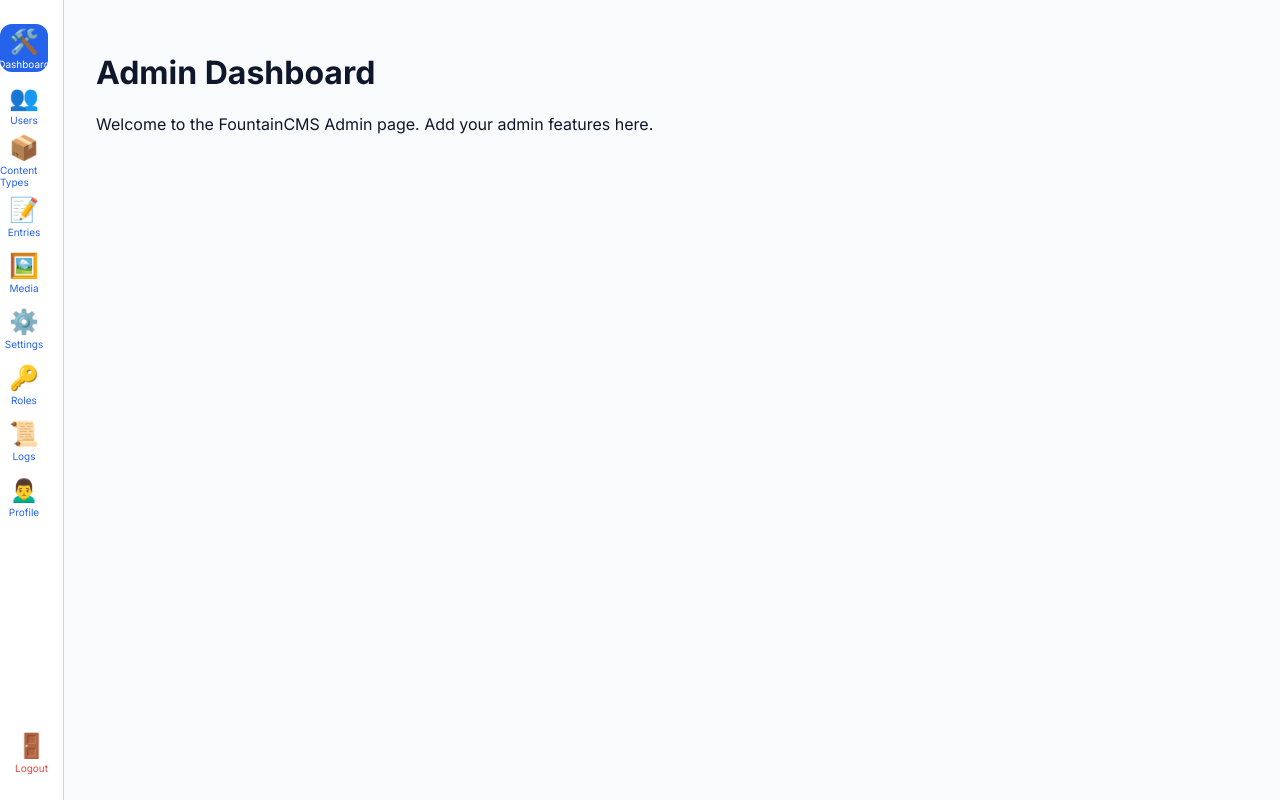
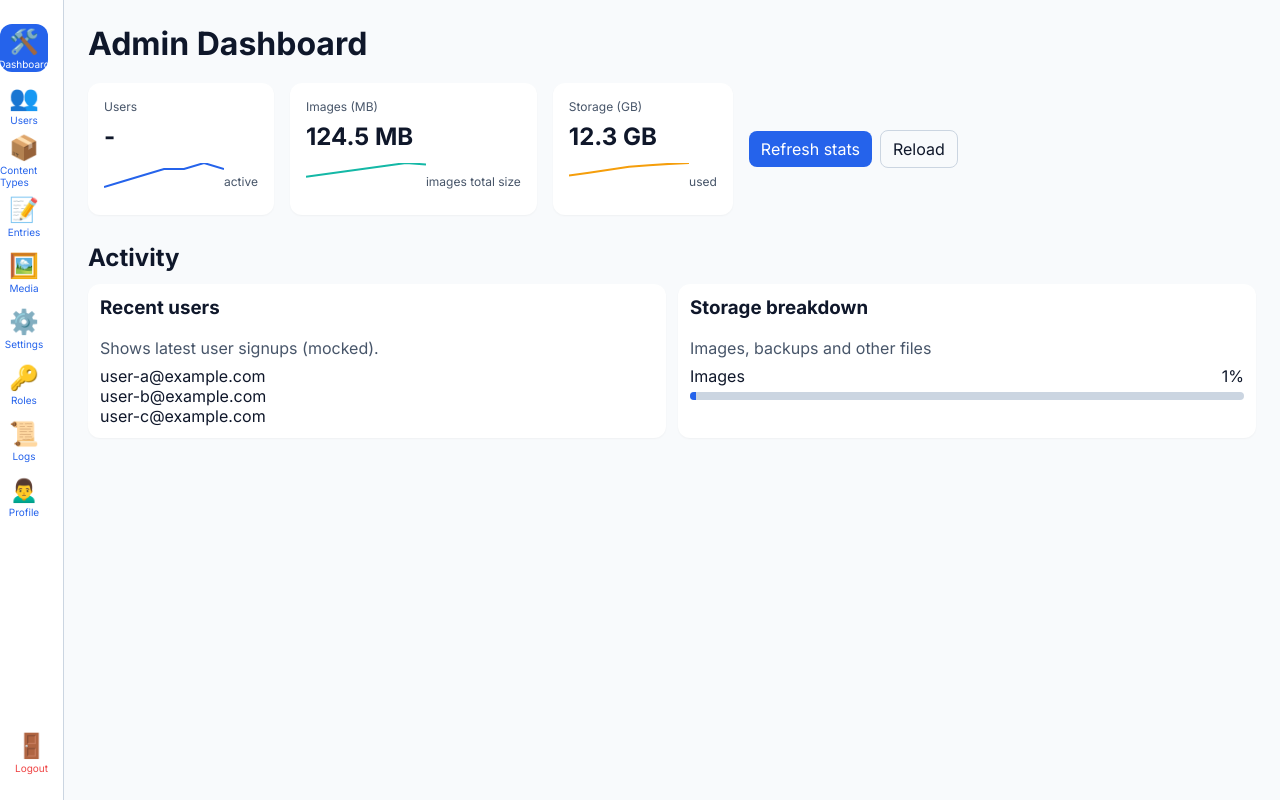
Before and after one commit to building-for-fun/fountainCms, a React (Vite) app in the folder frontend/: page /admin in a window 1280 px wide. Built offline with nearby package versions, Linux system fonts and the light colour scheme; no server answers.

Commit message:
feat(ui): add dummy admin preview

```diff
--- a/frontend/src/pages/AdminPage.tsx
+++ b/frontend/src/pages/AdminPage.tsx
@@ -1,12 +1,152 @@
-import React from 'react';
+import React, { useEffect, useMemo, useState } from 'react';
 import AdminLayout from '../components/Layouts/AdminLayout';
 
+const apiBaseUrl = import.meta.env.VITE_API_BASE_URL || '';
+
+function StatCard({ title, value, children }: { title: string; value: string; children?: React.ReactNode }) {
+  return (
+    <div
+      style={{
+        background: 'var(--color-surface)',
+        color: 'var(--color-text)',
+        padding: 16,
+        borderRadius: 12,
+        boxShadow: 'var(--shadow-sm)',
+        minWidth: 180,
+      }}
+    >
+      <div style={{ fontSize: 12, color: 'var(--color-text-muted)' }}>{title}</div>
+      <div style={{ fontSize: 24, fontWeight: 700, marginTop: 8 }}>{value}</div>
+      <div style={{ marginTop: 12 }}>{children}</div>
+    </div>
+  );
+}
+
+function Sparkline({ data, color = 'var(--color-primary)' }: { data: number[]; color?: string }) {
+  const w = 120;
+  const h = 36;
+  const max = Math.max(...data, 1);
+  const points = data
+    .map((v, i) => `${(i / (data.length - 1 || 1)) * w},${h - (v / max) * h}`)
+    .join(' ');
+  return (
+    <svg width={w} height={h} viewBox={`0 0 ${w} ${h}`} aria-hidden>
+      <polyline fill="none" stroke={color} strokeWidth={2} points={points} />
+    </svg>
+  );
+}
+
 export default function AdminPage() {
+  const [usersCount, setUsersCount] = useState<number | null>(null);
+  const [loadingUsers, setLoadingUsers] = useState(false);
+  const [error, setError] = useState<string | null>(null);
+
+  // mock storage metrics — in a real app these would come from the backend
+  const [imagesSizeMB, setImagesSizeMB] = useState(124.5);
+  const [storageUsedGB, setStorageUsedGB] = useState(12.3);
+  const [lastUpdated, setLastUpdated] = useState<Date | null>(null);
+
+  useEffect(() => {
+    setLoadingUsers(true);
+    fetch(`${apiBaseUrl}/api/user`)
+      .then((res) => res.json())
+      .then((data) => {
+        // backend returns { data: user } (single user) or { data: null }
+        if (!data) return setUsersCount(0);
+        if (Array.isArray(data)) return setUsersCount(data.length);
+        if (data.data == null) return setUsersCount(0);
+        // data.data could be an array or single user
+        if (Array.isArray(data.data)) setUsersCount(data.data.length);
+        else setUsersCount(1);
+      })
+      .catch(() => setError('Failed to fetch users'))
+      .finally(() => setLoadingUsers(false));
+  }, []);
+
+  const sparkDataUsers = useMemo(() => [2, 3, 4, 5, usersCount ?? 5, (usersCount ?? 5) + 1, usersCount ?? 5], [usersCount]);
+  const sparkDataImages = [80, 90, 100, 110, 120, 130, imagesSizeMB];
+  const sparkDataStorage = [8, 9, 10, 11, 11.5, 12, storageUsedGB];
+
+  const handleRefreshStorage = () => {
+    // simulate fetching storage stats; in a real integration you'd call an API
+    setImagesSizeMB((s) => Math.round((s + Math.random() * 10 - 3) * 10) / 10);
+    setStorageUsedGB((s) => Math.round((s + Math.random() * 1 - 0.3) * 10) / 10);
+    setLastUpdated(new Date());
+  };
+
   return (
     <AdminLayout>
-      <div style={{ padding: '2rem' }}>
-        <h1>Admin Dashboard</h1>
-        <p>Welcome to the FountainCMS Admin page. Add your admin features here.</p>
+      <div style={{ padding: 24 }}>
+        <div style={{ display: 'flex', justifyContent: 'space-between', alignItems: 'center' }}>
+          <h1 style={{ margin: 0 }}>Admin Dashboard</h1>
+          <div style={{ color: 'var(--color-text-muted)' }}>{lastUpdated ? `Last updated ${lastUpdated.toLocaleTimeString()}` : ''}</div>
+        </div>
+
+        <div style={{ display: 'flex', gap: 16, marginTop: 20, flexWrap: 'wrap' }}>
+          <StatCard title="Users" value={loadingUsers ? 'Loading…' : usersCount?.toString() ?? '-'}>
+            <div style={{ display: 'flex', alignItems: 'center', justifyContent: 'space-between' }}>
+              <Sparkline data={sparkDataUsers} />
+              <div style={{ fontSize: 12, color: 'var(--color-text-muted)' }}>active</div>
+            </div>
+          </StatCard>
+
+          <StatCard title="Images (MB)" value={`${imagesSizeMB} MB`}>
+            <div style={{ display: 'flex', alignItems: 'center', justifyContent: 'space-between' }}>
+              <Sparkline data={sparkDataImages} color="var(--color-accent)" />
+              <div style={{ fontSize: 12, color: 'var(--color-text-muted)' }}>images total size</div>
+            </div>
+          </StatCard>
+
+          <StatCard title="Storage (GB)" value={`${storageUsedGB} GB`}>
+            <div style={{ display: 'flex', alignItems: 'center', justifyContent: 'space-between' }}>
+              <Sparkline data={sparkDataStorage} color="var(--color-warning)" />
+              <div style={{ fontSize: 12, color: 'var(--color-text-muted)' }}>used</div>
+            </div>
+          </StatCard>
+
+          <div style={{ display: 'flex', alignItems: 'center', gap: 8 }}>
+            <button
+              onClick={handleRefreshStorage}
+              style={{ padding: '8px 12px', borderRadius: 8, background: 'var(--color-primary)', color: 'var(--color-surface)', border: 'none' }}
+            >
+              Refresh stats
+            </button>
+            <button
+              onClick={() => window.location.reload()}
+              style={{ padding: '8px 12px', borderRadius: 8, border: '1px solid var(--color-border)', background: 'transparent' }}
+            >
+              Reload
+            </button>
+          </div>
+        </div>
+
+        <section style={{ marginTop: 28 }}>
+          <h2 style={{ marginBottom: 12 }}>Activity</h2>
+          <div style={{ display: 'grid', gridTemplateColumns: '1fr 1fr', gap: 12 }}>
+            <div style={{ background: 'var(--color-surface)', padding: 12, borderRadius: 12, boxShadow: 'var(--shadow-sm)' }}>
+              <h3 style={{ marginTop: 0 }}>Recent users</h3>
+              <p style={{ margin: 0, color: 'var(--color-text-muted)' }}>Shows latest user signups (mocked).</p>
+              <ul style={{ marginTop: 8 }}>
+                <li>user-a@example.com</li>
+                <li>user-b@example.com</li>
+                <li>user-c@example.com</li>
+              </ul>
+            </div>
+            <div style={{ background: 'var(--color-surface)', padding: 12, borderRadius: 12, boxShadow: 'var(--shadow-sm)' }}>
+              <h3 style={{ marginTop: 0 }}>Storage breakdown</h3>
+              <p style={{ margin: 0, color: 'var(--color-text-muted)' }}>Images, backups and other files</p>
+              <div style={{ marginTop: 8 }}>
+                <div style={{ display: 'flex', justifyContent: 'space-between' }}>
+                  <span>Images</span>
+                  <span>{Math.round((imagesSizeMB / (storageUsedGB * 1024)) * 100)}%</span>
+                </div>
+                <div style={{ height: 8, background: 'var(--color-border)', borderRadius: 8, overflow: 'hidden', marginTop: 6 }}>
+                  <div style={{ width: `${Math.min(100, Math.round((imagesSizeMB / (storageUsedGB * 1024)) * 100))}%`, height: '100%', background: 'var(--color-primary)' }} />
+                </div>
+              </div>
+            </div>
+          </div>
+        </section>
       </div>
     </AdminLayout>
   );
```
